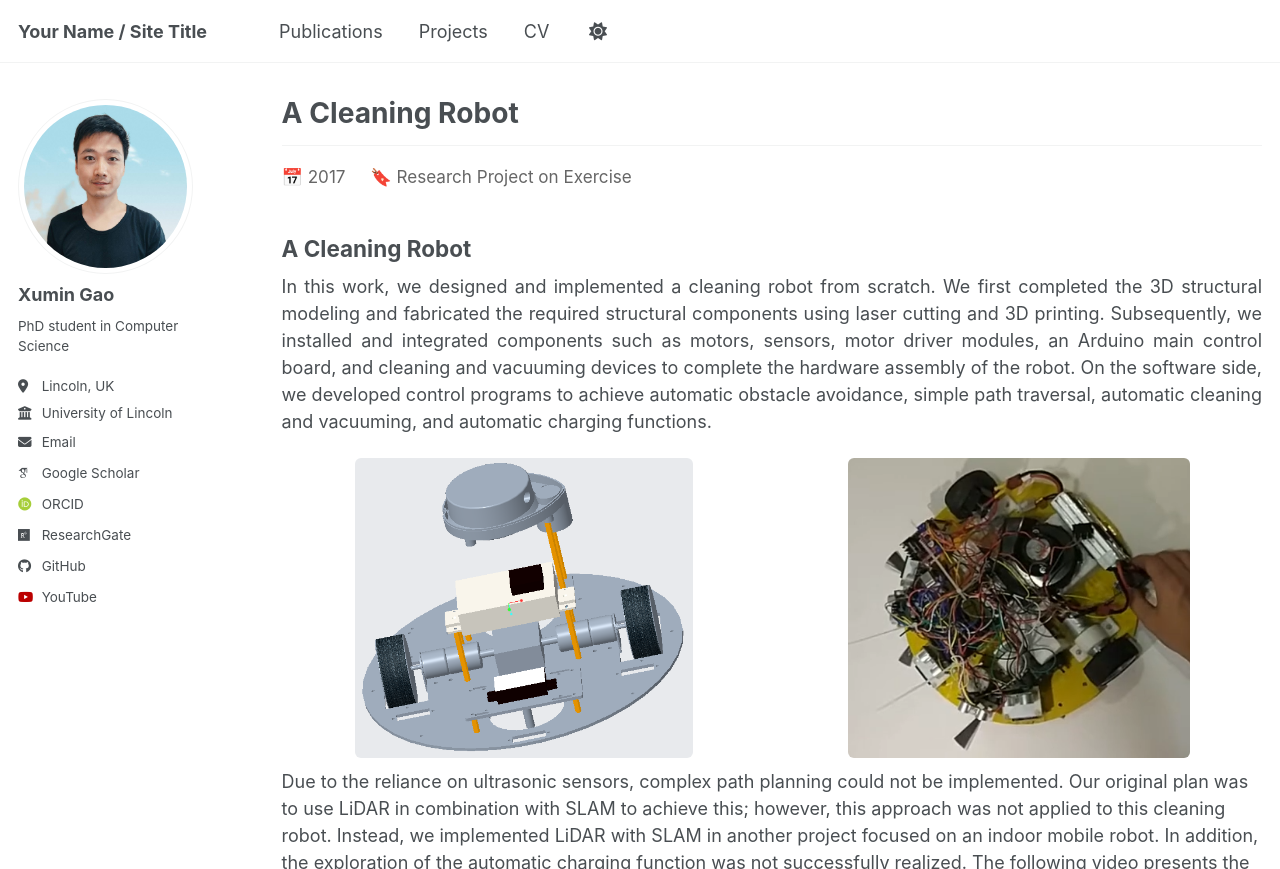
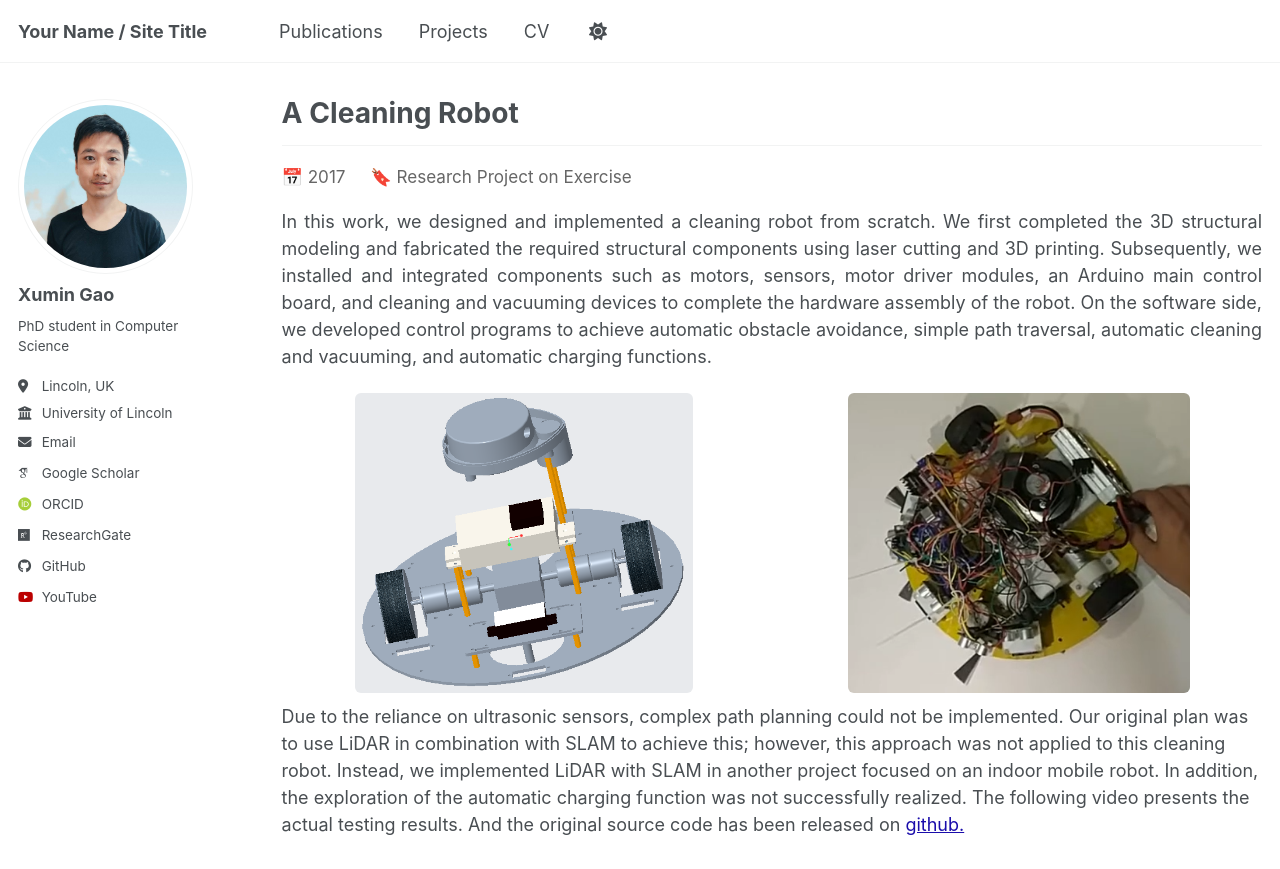
Before and after one commit to XuminGaoGithub/XuminGaoGithub.github.io, a Jekyll site: the page built from _pages/Cleaning_robot.md, in a window 1280 px wide and 900 px high, cut to the strip 0-869 px from the top of the window. Built offline with Jekyll 4.4.1, drawn with Linux system fonts in a browser that asks for light colours; some web fonts are replaced; a script bundle is joined from its source files by our own code; library files that are not in the unit come from our copies.

Commit message:
Update Cleaning_robot.md

```diff
--- a/_pages/Cleaning_robot.md
+++ b/_pages/Cleaning_robot.md
@@ -15,7 +15,6 @@
   </span>
 </p>
 
-<h2>A Cleaning Robot</h2>
 <p style="margin-top:5px; text-align: justify; text-justify: inter-word; text-align-last: left;">
 In this work, we designed and implemented a cleaning robot from scratch. We first completed the 3D structural modeling and fabricated the required structural components using laser cutting and 3D printing. Subsequently, we installed and integrated components such as motors, sensors, motor driver modules, an Arduino main control board, and cleaning and vacuuming devices to complete the hardware assembly of the robot. On the software side, we developed control programs to achieve automatic obstacle avoidance, simple path traversal, automatic cleaning and vacuuming, and automatic charging functions.
 
```
